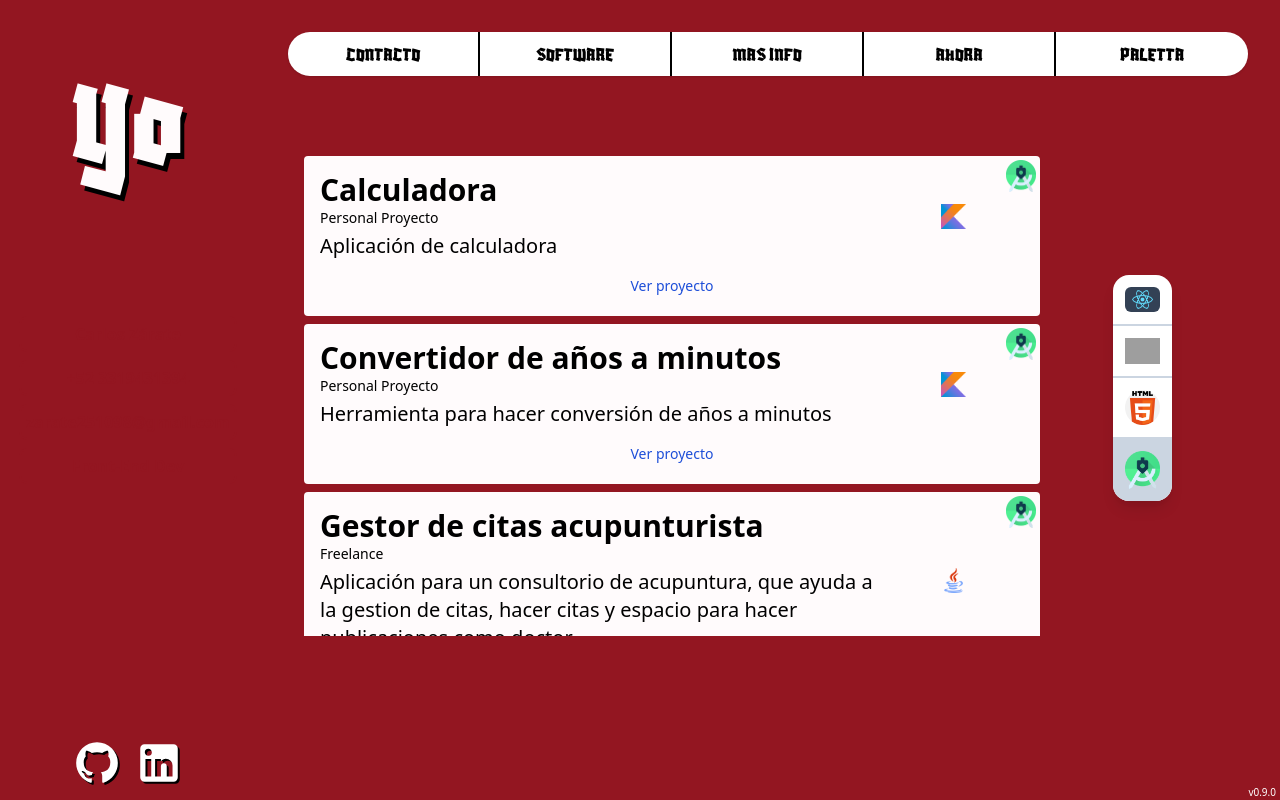
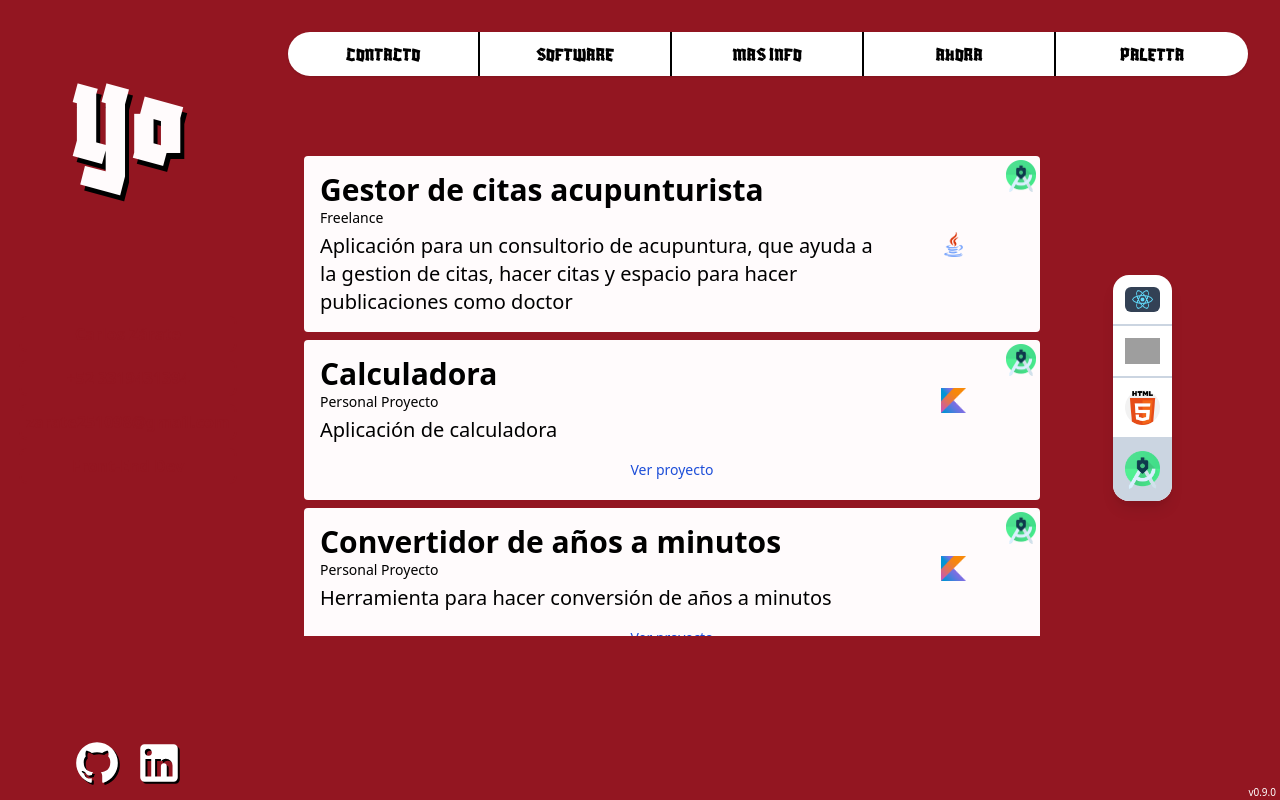
Before and after one commit to Zaratee/myWebPage, a React (Create React App) app in the folder my-app/: page / in a window 1280 px wide. Both pictures are taken after a click on the element 557 px from the left and 460 px from the top of the page. Built offline with nearby package versions, Linux system fonts and the light colour scheme; grey boxes are pictures that could not be loaded.

Commit message:
Calendar Project

```diff
--- a/my-app/src/component/software/index.js
+++ b/my-app/src/component/software/index.js
@@ -22,7 +22,7 @@ const Software = ({ techDashboardSelected = null }) => {
                                 </>
                             )
                         })
-                        : allProjects.filter(project => project.techno.name === techSelected).sort(() => Math.random() - 0.5).map((project) => {
+                        : allProjects.filter(project => project.techno.name === techSelected).map((project) => {
                             return (
                                 <>
                                     <Project project={project} />
--- a/my-app/src/data/project-data.js
+++ b/my-app/src/data/project-data.js
@@ -70,7 +70,7 @@ export const allProjects = [
     {
         name: 'Marvel api',
         techno: { name: 'React', logo: reactLogo },
-        description: 'Aplicación web haciendo uso de Fetch con la api Marvel y manejando los datos con Redux',
+        description: 'Aplicación web haciendo uso de Fetch con MarvelAPI y manejando los datos con Redux',
         gitUrl: 'https://9kt63y.csb.app/',
         image: [],
         type: 'Personal Proyecto',
@@ -78,14 +78,24 @@ export const allProjects = [
         package: ['Redux', 'Fetch', 'MarvelAPI']
     },
     {
-        name: 'Animal Selector',
+        name: 'Calendar io',
         techno: { name: 'React', logo: reactLogo },
-        description: 'Aplicación web para hacer uso tecnología de React Router',
-        gitUrl: 'https://github.com/Zaratee/reactRouterProject',
+        description: 'Calendario con asignacion de eventos',
+        gitUrl: 'https://6ddwp6.csb.app/',
         image: [],
         type: 'Personal Proyecto',
         lenguages: [{ name: 'JavaScript', logo: javaScriptLogo }, { name: 'HTML', logo: hmtlLogo }, { name: 'CSS', logo: cssLogo }],
-        package: ['Tailwind', 'React Router']
+        package: ['Redux', 'Fetch', 'API', 'LocalStorage', 'TailWind' ]
+    },
+    {
+        name: 'Calculadora',
+        techno: { name: 'Android Studio', logo: androidLogo },
+        description: 'Aplicación de calculadora',
+        gitUrl: 'https://github.com/Zaratee/Calculator',
+        image: [],
+        type: 'Personal Proyecto',
+        lenguages: [{ name: 'Kotlin', logo: kotlinLogo }],
+        package: []
     },
     {
         name: 'Responsive Grid',
@@ -98,6 +108,16 @@ export const allProjects = [
         package: []
     },
     {
+        name: 'Vue Course',
+        techno: { name: 'Vue', logo: vueLogo },
+        description: 'Curso de Vue',
+        gitUrl: 'https://zhlgwx.csb.app/',
+        image: [],
+        type: 'Personal Proyecto',
+        lenguages: [{ name: 'JavaScript', logo: javaScriptLogo }, { name: 'HTML', logo: hmtlLogo }, { name: 'CSS', logo: cssLogo }],
+        package: []
+    },
+    {
         name: 'Todo list',
         techno: { name: 'React', logo: reactLogo },
         description: 'Todo app hecho con Redux',
@@ -106,6 +126,16 @@ export const allProjects = [
         type: 'Personal Proyecto',
         lenguages: [{ name: 'JavaScript', logo: javaScriptLogo }, { name: 'HTML', logo: hmtlLogo }, { name: 'CSS', logo: cssLogo }],
         package: ['Redux']
+    },
+    {
+        name: 'Animal Selector',
+        techno: { name: 'React', logo: reactLogo },
+        description: 'Aplicación web para hacer uso tecnología de React Router',
+        gitUrl: 'https://github.com/Zaratee/reactRouterProject',
+        image: [],
+        type: 'Personal Proyecto',
+        lenguages: [{ name: 'JavaScript', logo: javaScriptLogo }, { name: 'HTML', logo: hmtlLogo }, { name: 'CSS', logo: cssLogo }],
+        package: ['Tailwind', 'React Router']
     },
     {
         name: 'Pokedex',
@@ -137,16 +167,6 @@ export const allProjects = [
         lenguages: [{ name: 'Kotlin', logo: kotlinLogo }],
         package: []
     },
-    {
-        name: 'Calculadora',
-        techno: { name: 'Android Studio', logo: androidLogo },
-        description: 'Aplicación de calculadora',
-        gitUrl: 'https://github.com/Zaratee/Calculator',
-        image: [],
-        type: 'Personal Proyecto',
-        lenguages: [{ name: 'Kotlin', logo: kotlinLogo }],
-        package: []
-    },
 
 
 ]
```
